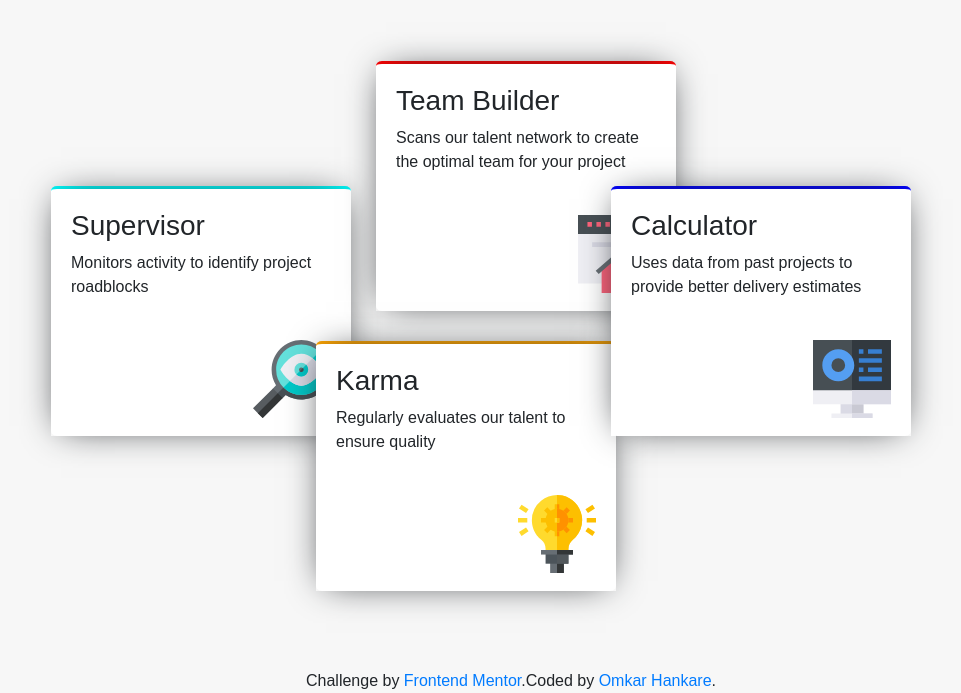
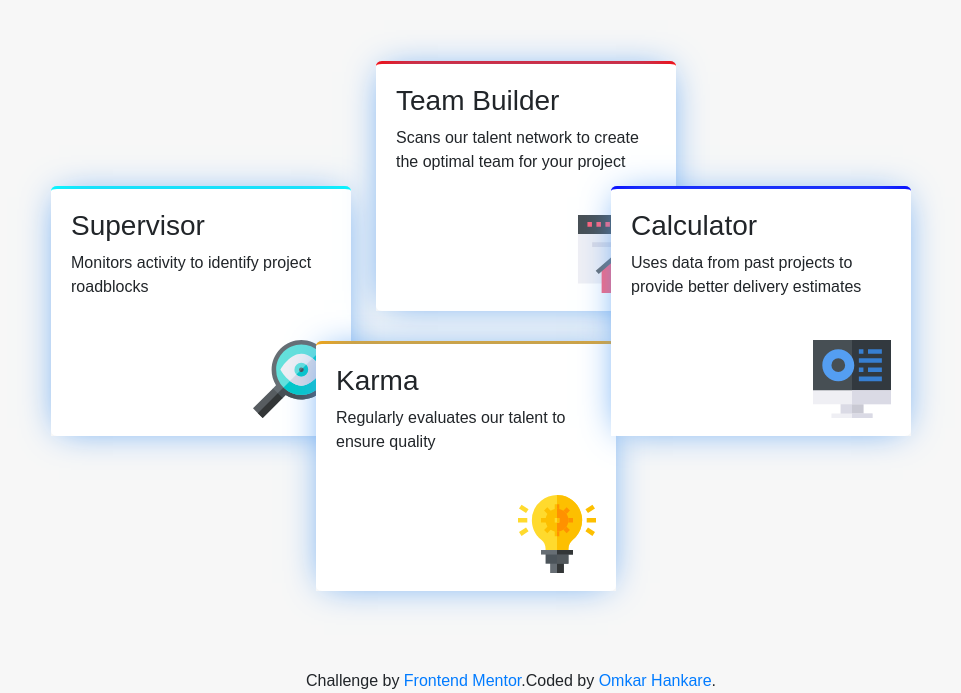
Before and after one commit to Omkar-Hankare/four-card-feature-section-master, a plain HTML site: page index.html in a window 1280 px wide. Shown: the part 227-920 px from the top of the page, without its empty margins (129-1090 px from the left). Drawn offline with nearby package versions, Linux system fonts and the light colour scheme; a web font is replaced by a local one.

Commit message:
Updated CSS

```diff
--- a/master.css
+++ b/master.css
@@ -24,8 +24,8 @@ body {
   border-radius: 2%
 }
 .card-body {
-  text-align: left;
-  box-shadow: 0 0 35px -10px;
+      text-align: left;
+    box-shadow: 0 0 35px -8px #549ef2;
 }
 
 .card-body img {
```
